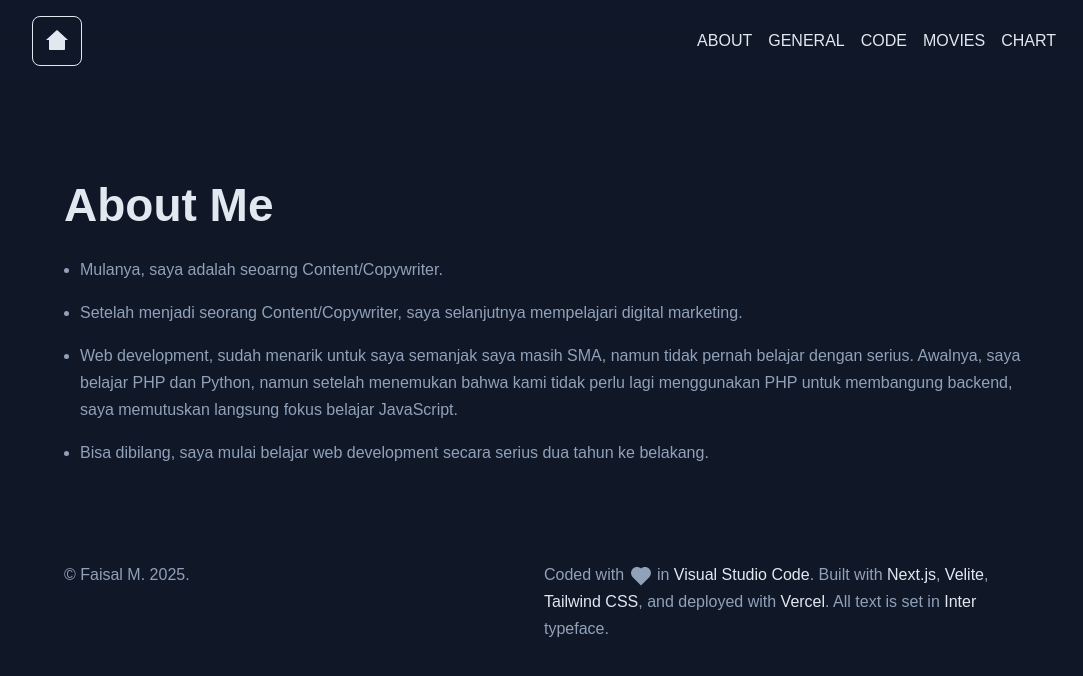
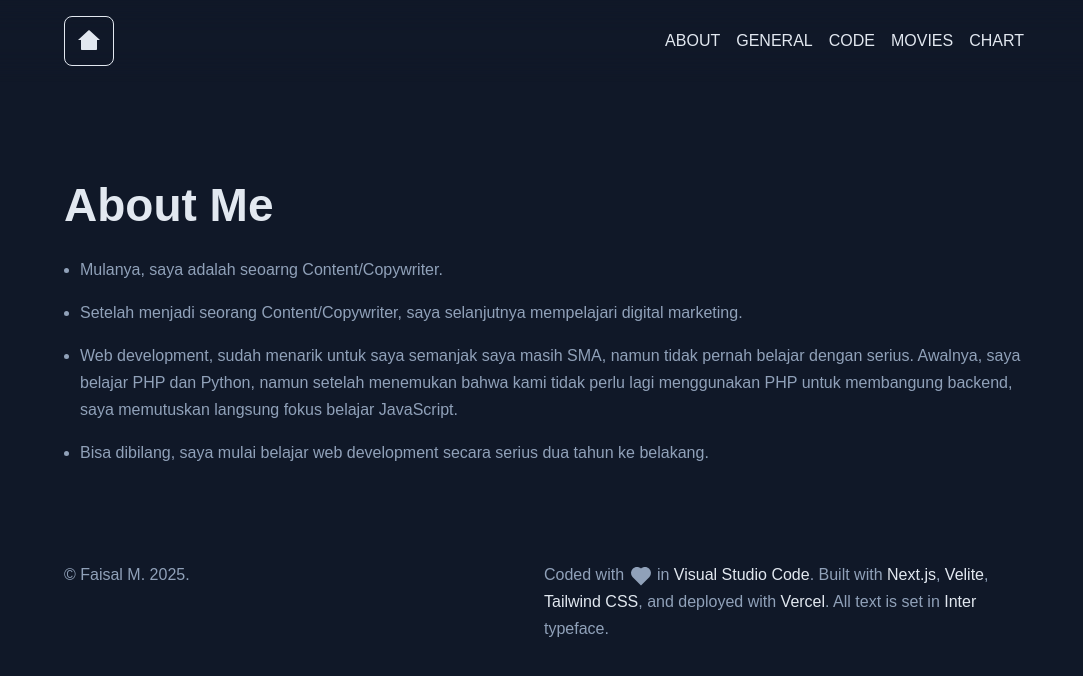
Before and after one commit to faisalm29/mfaisal, a Next.js app: page /about in a window 1280 px wide. Shown: the top 676 px of the page, without its empty margins (96-1179 px from the left). Built offline with nearby package versions, Linux system fonts and the light colour scheme; a web font is replaced by a local one.

Commit message:
fixing navigation bar padding

```diff
--- a/src/components/Navbar.tsx
+++ b/src/components/Navbar.tsx
@@ -41,9 +41,9 @@ const Navbar = () => {
     <>
       {/^\/(blog|programming|movie)\//.test(route) && <ScrollProgress />}
       <nav
-        className={`sticky top-0 z-[100] bg-transparent px-4 backdrop-blur-lg md:px-8`}
+        className={`sticky top-0 z-[100] bg-transparent py-4 backdrop-blur-lg`}
       >
-        <div className="relative mx-auto max-w-5xl bg-transparent py-4">
+        <div className="relative mx-auto max-w-5xl bg-transparent px-4 md:px-8">
           <div className="flex items-center justify-between">
             <Link
               href="/"
```
